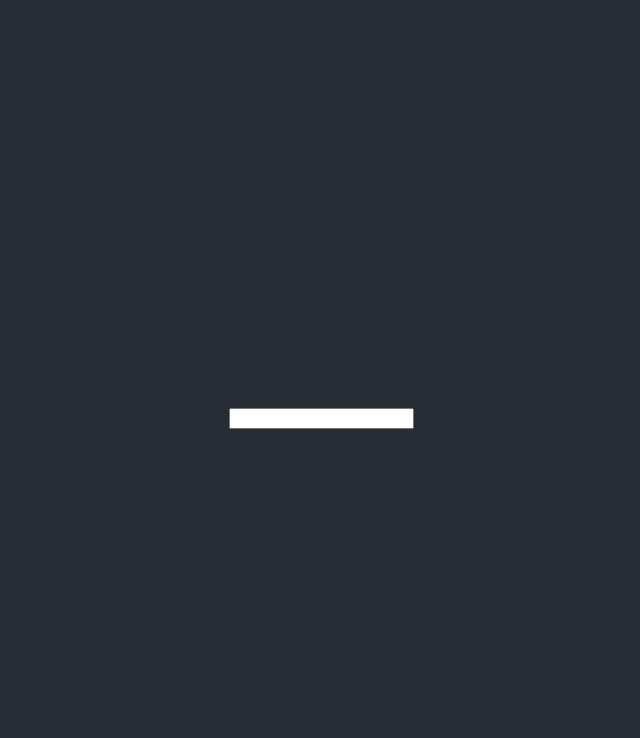
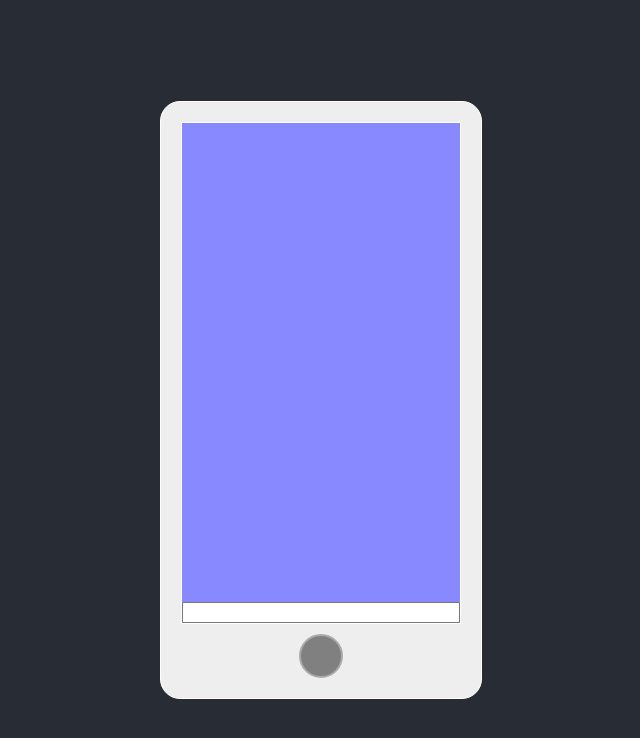
Before and after one commit to aburd/chat-with-audio, a React (Create React App) app: page / in a window 1280 px wide. Shown: the top 738 px of the page, without its empty margins (319-959 px from the left). Built offline with nearby package versions, Linux system fonts and the light colour scheme.

Commit message:
add styles

```diff
--- a/src/App.css
+++ b/src/App.css
@@ -36,3 +36,91 @@
     transform: rotate(360deg);
   }
 }
+
+.message {
+  padding-bottom: 10px;
+}
+
+.human-message, .chatbot-message {
+  display: flex;
+  align-items: center;
+}
+
+.message .text {
+  padding: 10px;
+  max-width: 150px;
+  word-wrap: anywhere;
+  text-align: left;
+}
+
+.limited {
+  width: 85px;
+  height: 85px;
+  overflow: hidden;
+  position: relative;
+  border-radius: 50%;
+}
+
+.human-message .limited {
+  border: 1px solid white;
+}
+
+.chatbot-message .limited {
+  border: 1px solid red;
+}
+
+.limited img {
+  position: absolute;
+  width: 80px;
+  top: 4px;
+  left: 5px;
+}
+
+.chat {
+  display: flex;
+  flex-direction: column;
+  border: 1px solid white;
+  padding: 20px;
+  border-radius: 20px;
+  min-height: 500px;
+  min-width: 280px;
+  background: #eee;
+}
+
+.screen {
+  border: 1px solid white;
+  min-height: 500px;
+  position: relative;
+  background: #88f;
+}
+
+.screen .text-container {
+  position: absolute;
+  bottom: 0;
+  width: 100%;
+  overflow: auto;
+}
+
+.screen .text-container input {
+  width: 97%;
+}
+
+.messages {
+  list-style: none;
+  margin: 0px;
+  padding: 10px;
+}
+
+.bottom {
+  display: flex;
+  justify-content: center;
+}
+
+.iphone-btn {
+  width: 40px;
+  height: 40px;
+  border-radius: 50%;
+  background: gray;
+  border: 2px solid #aaa;
+  margin-top: 10px;
+}
```
